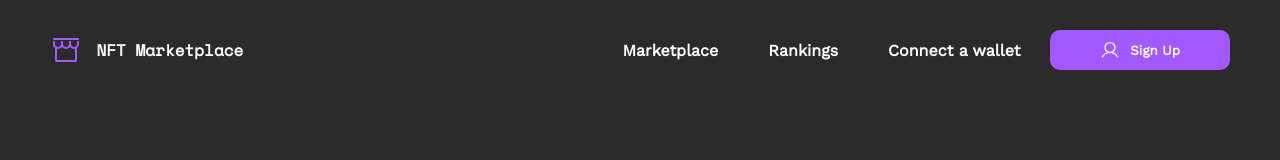
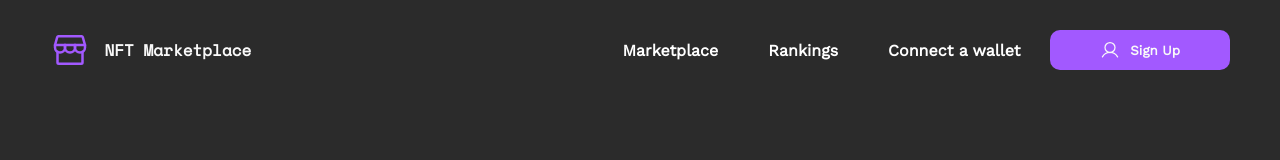
Before and after one commit to lucasfrazao/nft-marketplace, a React (Vite) app: page / in a window 1280 px wide. Shown: the top 160 px of the page. Built offline with nearby package versions, Linux system fonts and the light colour scheme.

Commit message:
refactor: logo navigation

```diff
--- a/src/components/Navigation/index.tsx
+++ b/src/components/Navigation/index.tsx
@@ -1,4 +1,4 @@
-import { User } from 'phosphor-react'
+import { Storefront, User } from 'phosphor-react'
 import { Button } from '../Button'
 import { Container } from './styles'
 
@@ -6,7 +6,7 @@ export function Navigation() {
   return (
     <Container>
       <div className="logo">
-        <img src="/src/assets/favicon.svg" alt="logo nft marketplace" />
+        <Storefront size={40} />
         <span>NFT Marketplace</span>
       </div>
 
--- a/src/components/Navigation/styles.ts
+++ b/src/components/Navigation/styles.ts
@@ -18,6 +18,10 @@ export const Container = styled.nav`
     align-items: center;
 
     gap: 0.9rem;
+
+    > svg {
+      color: var(--purple);
+    }
 
     > span {
       font-family: 'Space Mono';
```
